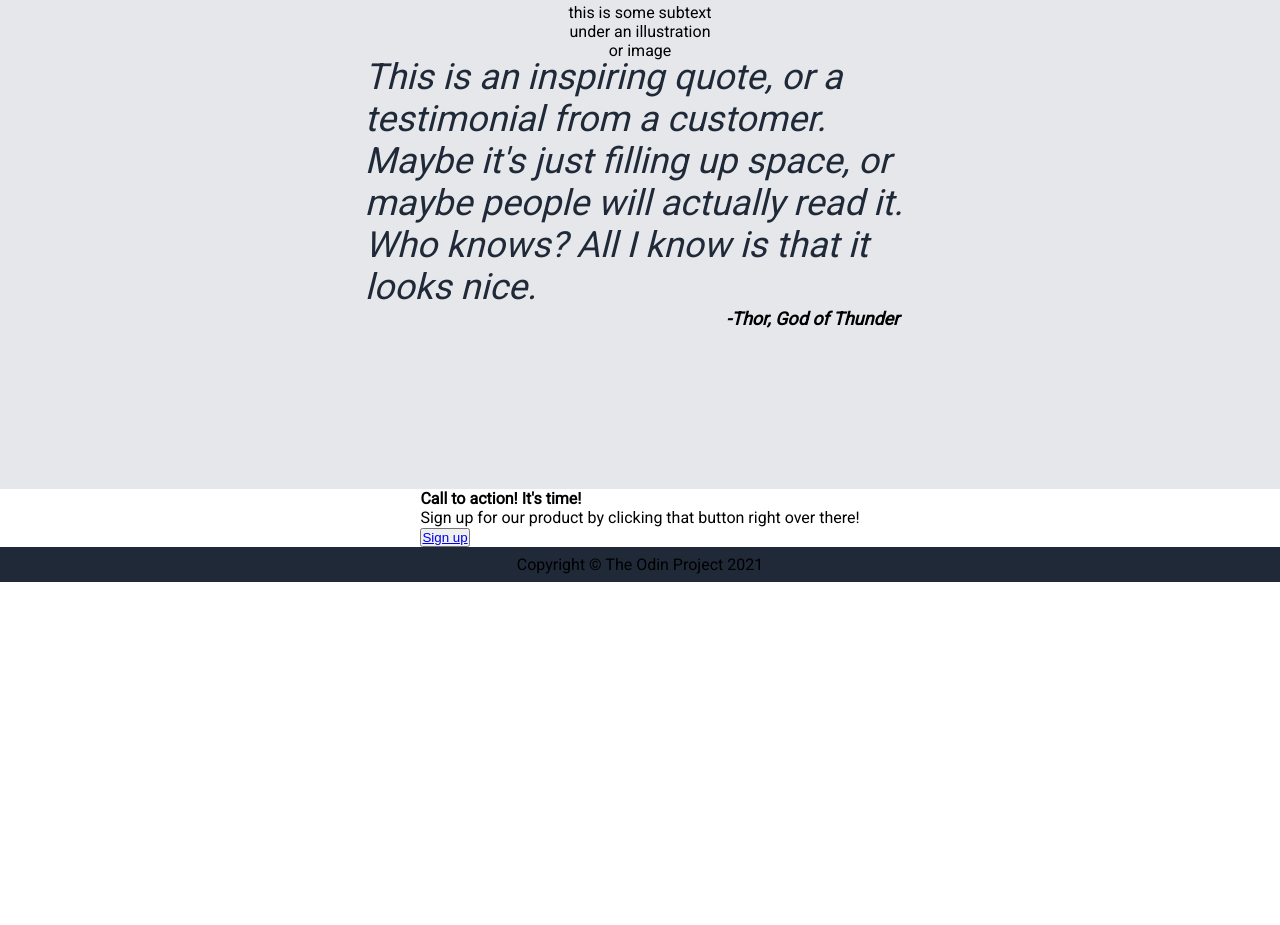
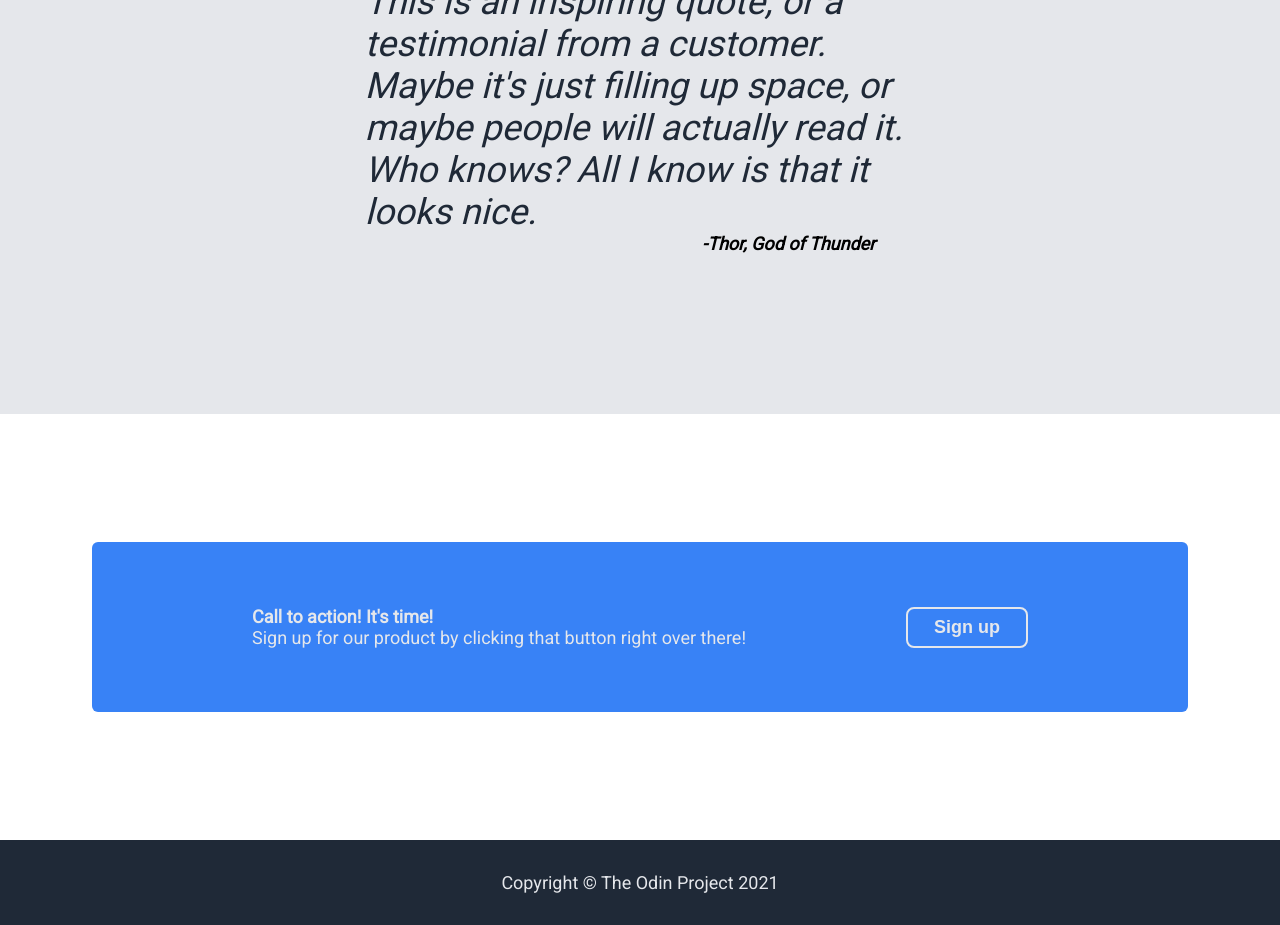
Before and after one commit to Thomas4891/landing-page, a plain HTML site: page index.html in a window 1280 px wide. Shown: the part 1295-2220 px from the top of the page. Before the commit the page ends 1877 px from the top, so only its background shows below. Drawn offline with Linux system fonts and the light colour scheme.

Commit message:
Add new selectors/Edit properties in style.css
Added various selectors and properties to different sections so they are
more responsive while keeping page similar to desired outcome in
README.md.

```diff
--- a/style.css
+++ b/style.css
@@ -7,6 +7,7 @@ body {
     font-family: 'Roboto', sans-serif, serif;
 }
 
+/* Top section */
 .header {
     display: flex;
     flex-direction: column;
@@ -58,18 +59,22 @@ body {
     margin-bottom: 100px;
 }
 
-@media (max-width: 650px) {
-    .section-1 {
-        flex-wrap: wrap;
-    }
-}
-
 .top-bar {
     display: flex;
     justify-content: center;
     gap: 128px;
     margin-bottom: 100px;
     flex-wrap: wrap;
+}
+
+@media (max-width: 650px) {
+    .section-1 {
+        flex-wrap: wrap;
+    }
+
+    .top-bar {
+        gap: 0px;
+    }
 }
 
 .text-left h2 {
@@ -84,7 +89,7 @@ body {
     padding-bottom: 18px;
 }
 
-.text-left button {
+.text-left button{
     background-color: #3882f6;
     border: 0;
     border-radius: 8px;
@@ -94,13 +99,17 @@ body {
     padding: 8px 26px;
 }
 
+.text-left a {
+    color: #e5e7eb;
+    text-decoration: none;
+}
 
+/* Section-2 */
 .section-2 {
     display: flex;
     align-items: center;
     flex-direction: column;
     padding: 4rem 20% ;
-    height: 500px;
 }
 
 .section-2 h2 {
@@ -113,8 +122,13 @@ body {
     display: flex;
     justify-content: center;
     align-items: center;
-    flex-wrap: wrap;
+    flex: 1 1 auto;
+}
 
+@media (max-width: 850px) {
+    .container-2 {
+        flex-wrap: wrap;
+    }
 }
 
 .container-2 .content {
@@ -137,6 +151,7 @@ body {
     border-radius: 16px;
 }
 
+/* Section-3 */
 .section-3 {
     display: flex;
     flex-direction: column;
@@ -151,26 +166,75 @@ body {
     font-weight: lighter;
     font-style: italic;
     color: #1f2937;
-
 }
 
 .section-3 cite {
     align-self: flex-end;
     font-weight: 900;
     font-size: 18px;
-    padding-right: 16px;
+    padding-right: 40px;
 }
 
+/* Section-4 */
 .section-4 {
     display: flex;
     justify-content: center;
     align-items: center;
+    padding: 8rem 1rem;
 }
 
+.container-4 {
+    background-color: #3882f6;
+    display: flex;
+    align-items: center;
+    justify-content: space-around;
+    padding: 4rem 10rem;
+    gap: 10rem;
+    border-radius: 6px;
+    flex: 0 1 auto;
+}
+
+.sign-up {
+    flex: 1 1 0;
+}
+
+.input-2 {
+    flex-shrink: 0;
+}
+.container-4 strong{
+    color: #e5e7eb;
+    font-size: 18px;
+    font-weight: 900;
+}
+
+.container-4 p {
+    color: #e5e7eb;
+    font-size: 18px;
+}
+
+.container-4 button {
+    font-size: 18px;
+    background-color: #3882f6;
+    border-color: #e5e7eb;
+    border-radius: 8px;
+    color: #f9faf8;
+    font-weight: bold;
+    border-style: solid;
+    padding: 8px 26px;
+}
+
+.container-4 a {
+    text-decoration: none;
+    color: #e5e7eb;
+}
+
+/* footer */
 .footer {
     display: flex;
     justify-content: center;
     align-items: center;
-    padding: 8px;
+    padding: 2rem;
     background-color: #1f2937;
+    font-size: 18px;
+    color: #e5e7eb;
 }
```
